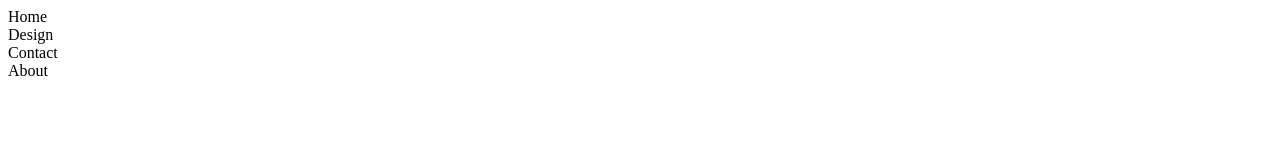
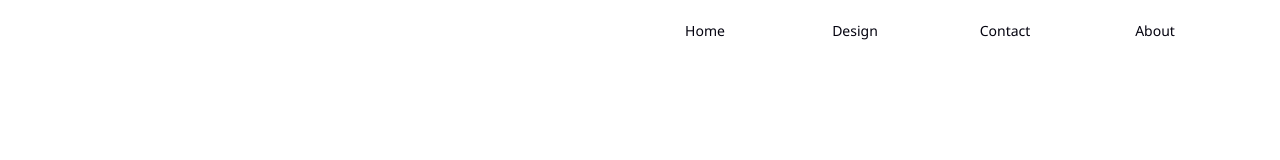
Before and after one commit to brylledesigns/lesswiser-webdesign, a plain HTML site: page index.html in a window 1280 px wide. Drawn offline with Linux system fonts and the light colour scheme.

Commit message:
Arranged navbar

```diff
--- /dev/null
+++ b/css/style.scss
@@ -0,0 +1,43 @@
+$text-primary: rgb(4, 3, 15);
+$text-primary-hover: rgb(255, 255, 255);
+
+
+* {
+    margin: 0;
+    padding: 0;
+}
+
+html {
+    font-family: 'Segoe UI', Tahoma, Geneva, Verdana, sans-serif;
+    font-size: 14px;
+}
+
+a {
+    text-decoration: none;
+    color: $text-primary;
+}
+
+li {
+    list-style: none;
+}
+
+//Navbar css
+
+.navbar {
+    position: relative;
+    display: flex;
+    height: 60px;
+    justify-content: flex-end;
+    align-items: center;
+    margin-right: 50px;
+    // border: 1px solid black;
+}
+
+.navbar-content {
+    display: flex;
+    height: 60px;
+    width: 150px;
+    align-items: center;
+    justify-content: center;
+    // border: 1px solid black;
+}
--- a/index.html
+++ b/index.html
@@ -4,31 +4,41 @@
         <meta charset="UTF-8">
         <meta name="viewport" content="width=device-width, initial-scale=1.0">
         <title>lesswiser</title>
+
+        <link rel="stylesheet" href="css/style.css">
     </head>
 
     <body>
         <div class="navbar">
             <div class="navbar-content">
                 <span>
-                    Home
+                    <a href="#home">
+                        Home
+                    </a>
                 </span>
             </div>
 
             <div class="navbar-content">
                 <span>
-                    Design
+                    <a href="#design">
+                        Design
+                    </a>
                 </span>
             </div>
 
             <div class="navbar-content">
                 <span>
-                    Contact
+                    <a href="#contact">
+                        Contact
+                    </a>
                 </span>
             </div>
 
             <div class="navbar-content">
                 <span>
-                    About
+                    <a href="#about">
+                        About
+                    </a>
                 </span>
             </div>
         </div>
```
Also changed, not shown: css/style.css, 1 other file.
